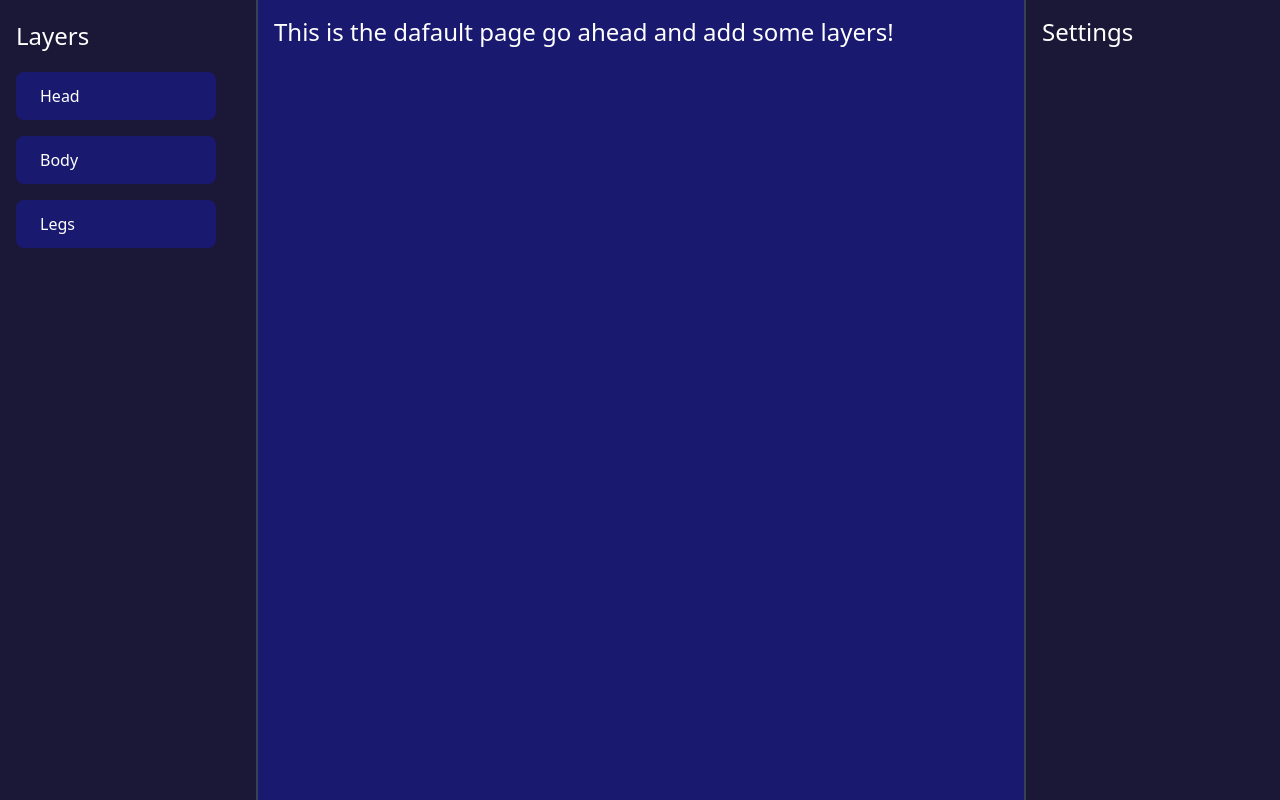
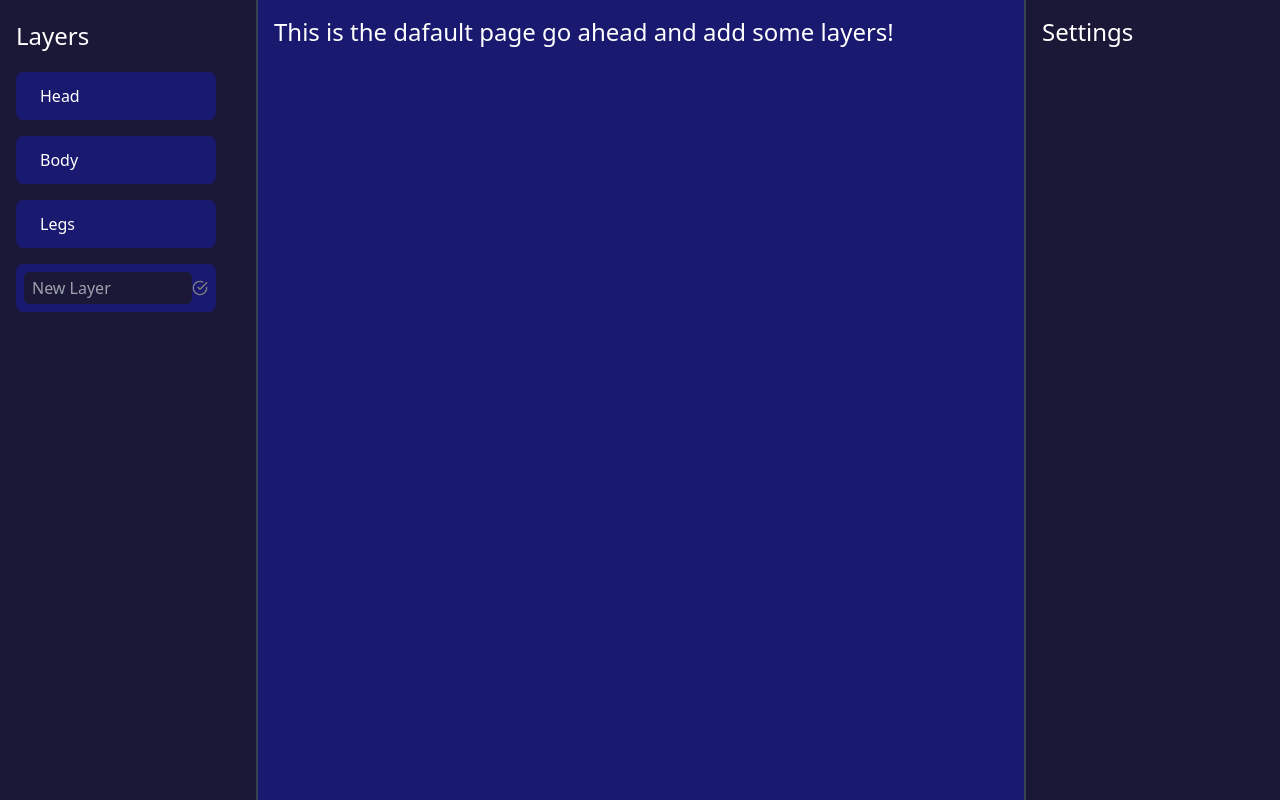
Before and after one commit to AndreiTotoro/artwork-creator, a Next.js app: page / in a window 1280 px wide. Built offline with nearby package versions, Linux system fonts and the light colour scheme.

Commit message:
Add button for creating layers

```diff
--- a/app/Layers.js
+++ b/app/Layers.js
@@ -1,14 +1,17 @@
-import React from 'react';
+'use client';
+import React, { useState } from 'react';
 import Layer from '../components/Layer';
-import { layerdata } from '../data/layerdata';
+import LayerCreator from '../components/LayerCreator';
 
 export default function Layers() {
+	const [layerData, setLayerData] = useState(['Head', 'Body', 'Legs']);
 	return (
 		<div className="h-screen bg-void flex flex-col pl-4 pt-5 content-center">
 			<p className="text-white text-2xl pb-3">Layers</p>
-			{layerdata.map((layer, id) => {
+			{layerData.map((layer, id) => {
 				return <Layer key={id} name={layer} />;
 			})}
+			<LayerCreator />
 		</div>
 	);
 }
--- /dev/null
+++ b/components/LayerCreator.js
@@ -0,0 +1,25 @@
+'use client';
+import React, { useState } from 'react';
+import { FiCheckCircle } from 'react-icons/fi';
+
+export default function LayerCreator() {
+	const [input, setInput] = useState('');
+
+	const handleChange = (e) => {
+		setInput(e.target.value);
+	};
+
+	return (
+		<form className="bg-midnight text-white  rounded-lg p-2 w-10/12 my-2 pl-2 flex justify-between">
+			<input
+				value={input}
+				placeholder={'New Layer'}
+				className="rounded-md py-1 pl-2 text-gray-500 w-11/12 bg-void"
+				onChange={handleChange}
+			/>
+			<button>
+				<FiCheckCircle color="gray" />
+			</button>
+		</form>
+	);
+}
--- a/data/layerdata.js
+++ /dev/null
@@ -1 +0,0 @@
-export const layerdata = ['Head', 'Body', 'Legs'];
--- a/package.json
+++ b/package.json
@@ -11,7 +11,8 @@
   "dependencies": {
     "next": "^13.0.0",
     "react": "^18.2.0",
-    "react-dom": "^18.2.0"
+    "react-dom": "^18.2.0",
+    "react-icons": "^4.6.0"
   },
   "devDependencies": {
     "autoprefixer": "^10.4.13",
```
Also changed, not shown: 1 other file (tests, documents, lock files or other folders).
